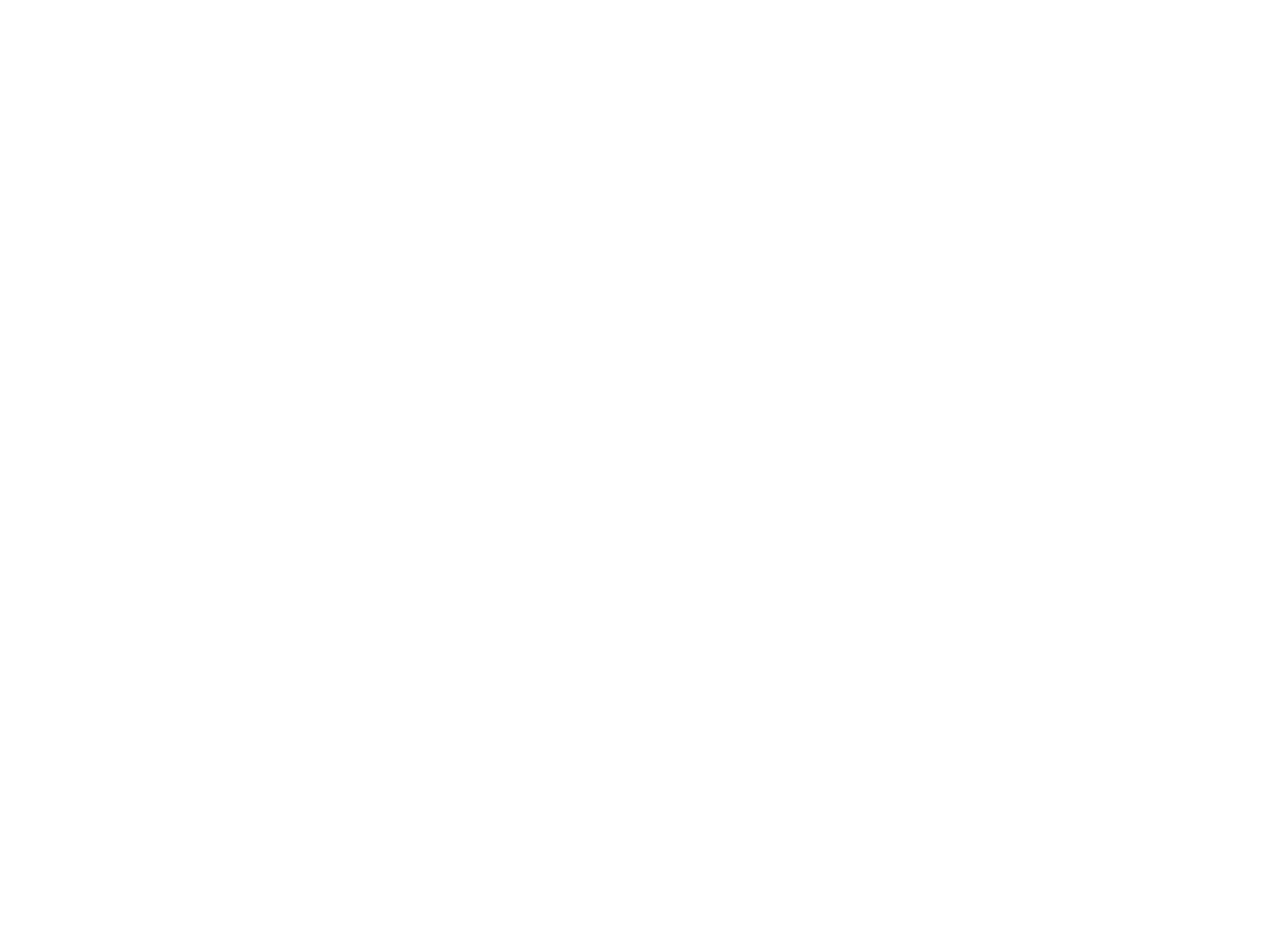
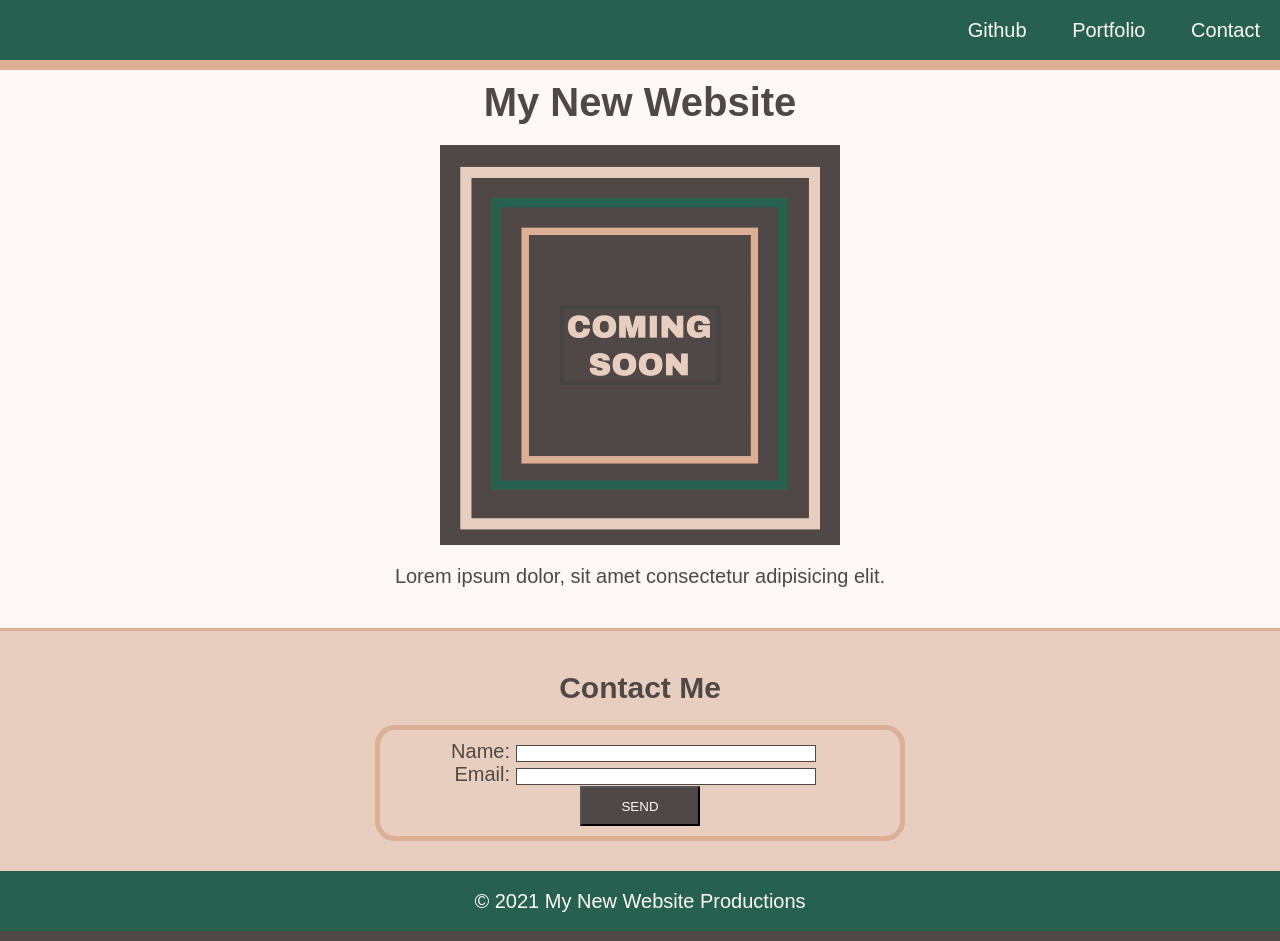
Before and after one commit to leifehetland/landing-page, a plain HTML site: page index.html in a window 1280 px wide. Before the commit the page ends 800 px from the top, so only its background shows below. Drawn offline with Linux system fonts and the light colour scheme.

Commit message:
starter landing page, styles, html, and two images

```diff
--- a/assets/css/style.css
+++ b/assets/css/style.css
@@ -1,3 +1,113 @@
+/* Universal Selector */
 * {
-    background-color: red;
-}
+    margin:0;
+    padding:0;
+  }
+
+  /* Element Selectors */
+  body {
+    position: relative;
+    font-family: "Goudy Bookletter 1911", sans-serif;
+    font-size: 20px;
+    background-color: #FDF8F5;
+    color: #4F4846;
+  }
+
+  h1,
+  h2 {
+    margin: 20px;
+  }
+
+  main {
+    padding: 60px 0;
+  }
+
+  li {
+    display: inline;
+    padding: 0px 20px;
+    text-decoration: none;
+  }
+
+  a {
+    text-decoration: none;
+    color: #FDF8F5;
+  }
+
+  header,
+  footer {
+    height: 60px;
+    width: 100%;
+    line-height: 60px;
+    background-color: #266150;
+  }
+
+  header {
+    position: fixed;
+    border-bottom: 10px solid #DDAF94;
+  }
+
+  footer {
+    position: absolute;
+    margin-top: 0;
+    bottom: 0;
+    border-bottom: 10px solid #4F4846;
+    color: #FDF8F5;
+  }
+
+  figure {
+    margin-bottom: 40px;
+  }
+
+  img {
+    display: block;
+    margin: 20px auto;
+  }
+
+  section {
+    margin-bottom: 0;
+    padding: 20px 10px 40px 10px;
+    border-top: 3px solid #DDAF94;
+    background-color:  #E8CEBF;
+  }
+
+  form {
+    /* Center the form on the page */
+    margin: 0 auto;
+    width: 500px;
+    padding: 10px;
+    border: 5px solid #DDAF94;
+    border-radius: 20px;
+  }
+
+  label {
+    display: inline-block;
+    width: 100px;
+  }
+
+  input,
+  textarea {
+    box-sizing: border-box;
+    width: 300px;
+    border: 1px solid #4F4846;
+  }
+
+  textarea {
+    vertical-align: top;
+    height: 60px;
+  }
+
+  button {
+    height: 40px;
+    width: 120px;
+    background-color: #4F4846;
+    color: #FDF8F5;
+  }
+
+  /* Class Selectors */
+  .text-center {
+    text-align: center;
+  }
+
+  .text-right {
+    text-align: right;
+  }
--- a/index.html
+++ b/index.html
@@ -0,0 +1,52 @@
+<!DOCTYPE html>
+<html lang="en-US">
+<head>
+  <meta charset="UTF-8">
+  <meta name="viewport" content="width=device-width, initial-scale=1.0">
+  <link rel="stylesheet" type="text/css" href="./assets/css/style.css">
+  <title>My Landing Page</title>
+</head>
+
+<body>
+  <header>
+    <nav class="text-right">
+      <ul>
+        <li> <a href="https://github.com/" target="_blank">Github</a></li>
+        <li> <a href="#">Portfolio</a></li>
+        <li> <a href="#contact">Contact</a></li>
+      </ul>
+    </nav>
+  </header>
+
+  <main>
+    <h1 class="text-center">My New Website</h1>
+    <figure>
+      <img src="./assets/images/image-1.png" alt="Graphic with Coming Soon text">
+      <figcaption class="text-center">Lorem ipsum dolor, sit amet consectetur adipisicing elit.</figcaption>
+    </figure>
+    <section id="contact">
+      <h2 class="text-center">Contact Me</h2>
+      <form>
+        <ul>
+          <li>
+            <label class="text-right" for="name">Name:</label>
+            <input type="text" id="name" name="user-name">
+          </li>
+          <li>
+            <label class="text-right" for="email">Email:</label>
+            <input type="text" id="email" name="user-email">
+          </li>
+        </ul>
+        <div class="text-center">
+          <button type="submit">SEND</button>
+        </div>
+      </form>
+    </section>
+  </main>
+
+  <footer class="text-center">
+    © 2021 My New Website Productions
+  </footer>
+
+</body>
+</html>
```
Also changed, not shown: assets/images/image-1.png (added), assets/images/image_1.png (added).
